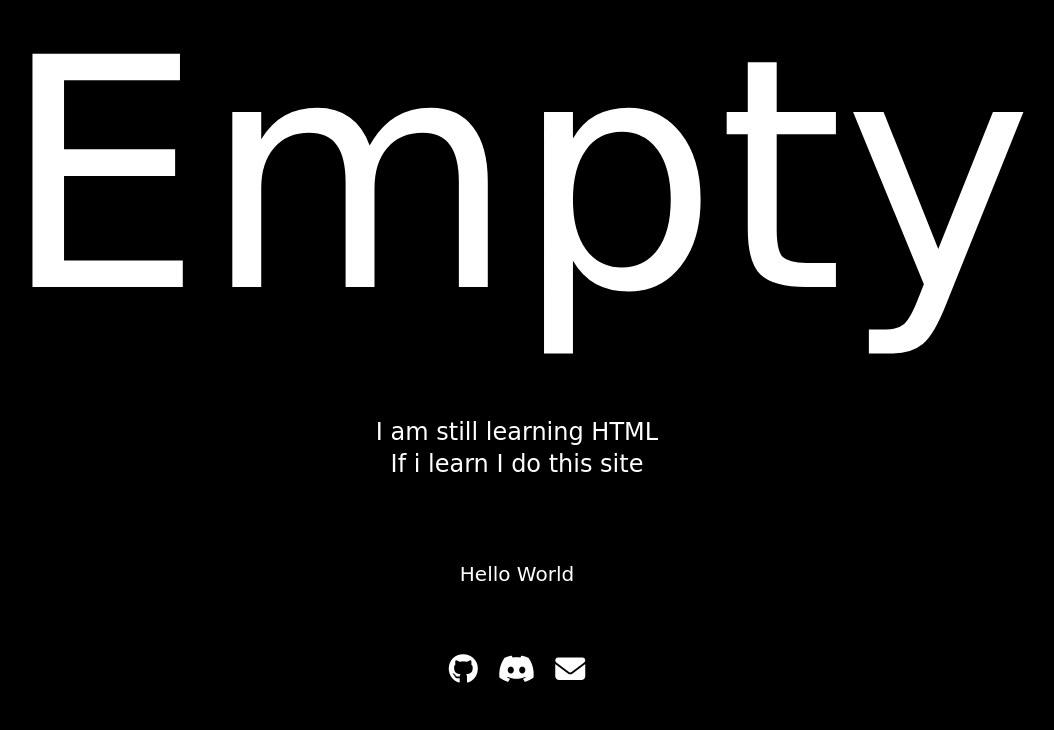
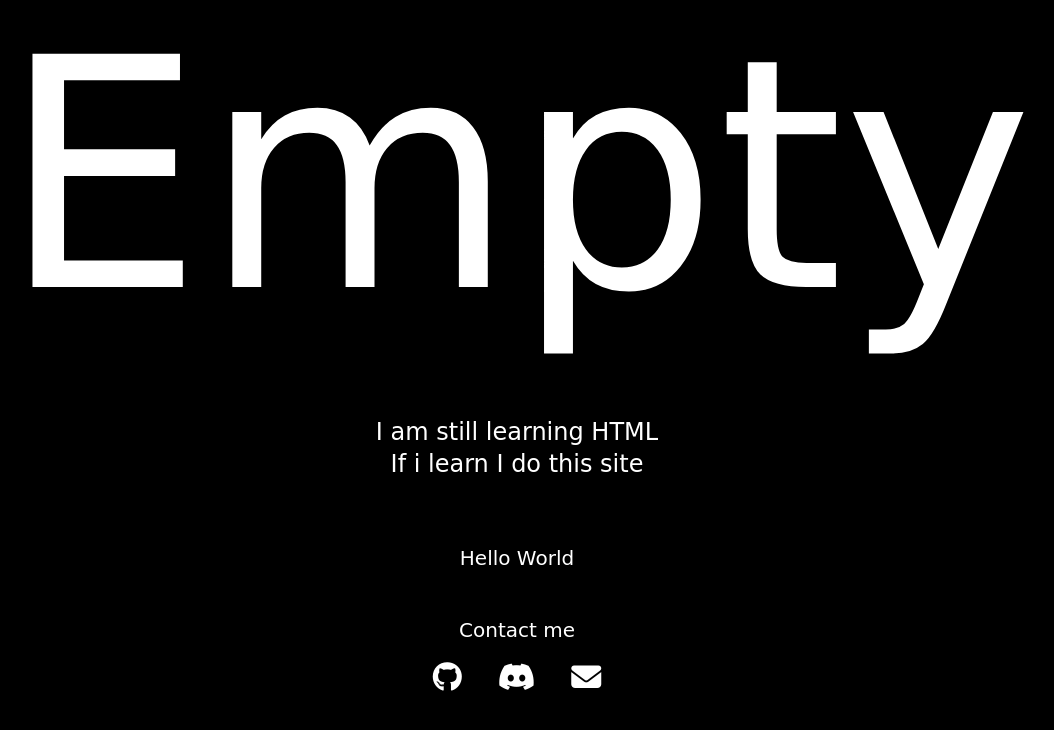
Before and after one commit to JeeNeeUhs/JeeNeeUhs.github.io, a plain HTML site: page index.html in a window 1280 px wide. Shown: the whole page, without its empty margins (123-1177 px from the left). Drawn offline with nearby package versions, Linux system fonts and the light colour scheme; a web font is replaced by a local one.

Commit message:
1.0 without twitter

```diff
--- a/index.html
+++ b/index.html
@@ -19,12 +19,13 @@
 <body class="bg-black text-white">
     <div class="text-center">
         <h1 class="mt-[-4rem] text-[20rem]">Empty</h1>
-        <div class="text-2xl pb-20">
+        <div class="text-2xl pb-16">
             <p>I am still learning HTML</p>
             <p>If i learn I do this site</p>
         </div>
-        <p class="text-xl pb-16">Hello World</p>
-        <div class="text-3xl flex justify-center gap-5">
+        <p class="text-xl pb-11">Hello World</p>
+        <p class="text-xl pb-4">Contact me</p>
+        <div class="text-3xl flex justify-center gap-9">
             <a href="https://github.com/jeeneeuhs" target="_blank"><i class="fa-brands fa-github"></i></a>
             <a href="https://discord.com/users/302456989366222849" target="_blank"><i class="fa-brands fa-discord"></i></a>
             <!--<a href="https://twitter.com/jeeneeuhs" target="_blank"><i class="fa-brands fa-x-twitter"></i></a> -->
```
